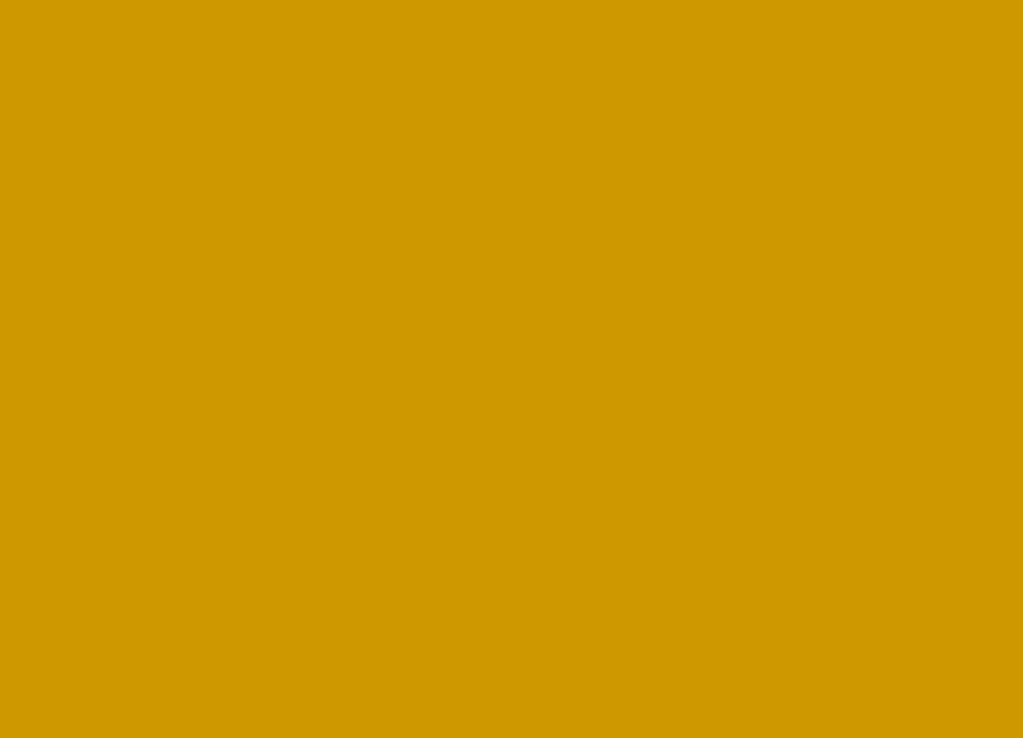
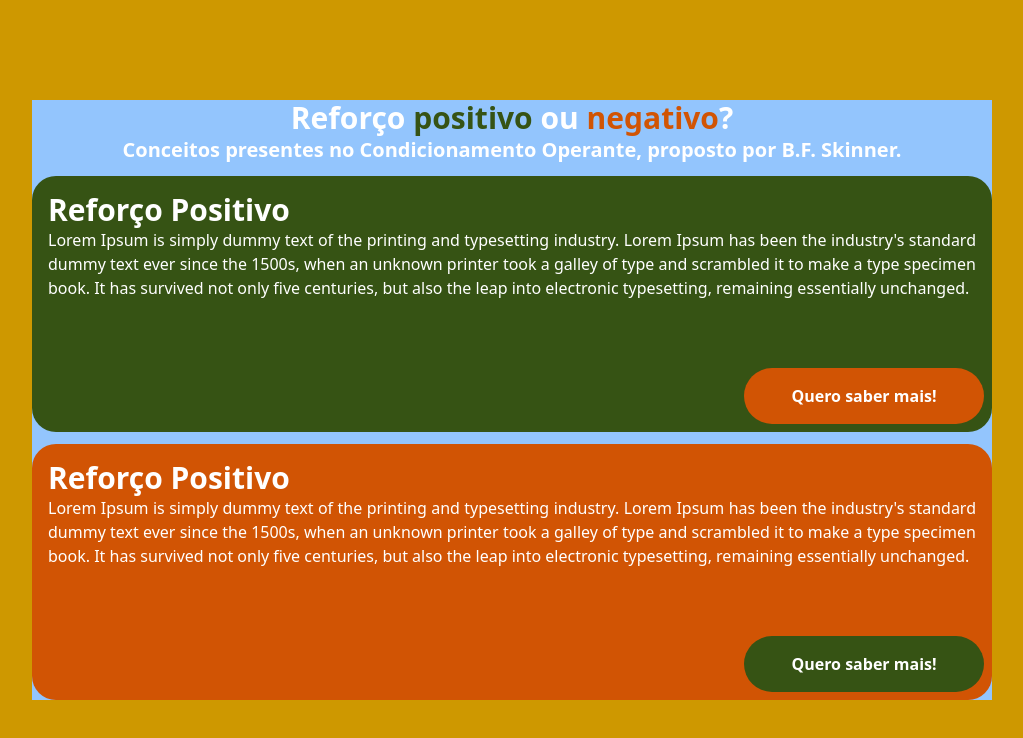
Before and after one commit to afonsomateus21/quiz-cognicao, a React (Vite) app: page /reinforcements-description in a window 1280 px wide. Shown: the top 738 px of the page, without its empty margins (128-1151 px from the left). Built offline with nearby package versions, Linux system fonts and the light colour scheme.

Commit message:
feature: criacao do componente ReinforcementDescriptionCard

```diff
--- /dev/null
+++ b/src/components/ReinforcementeDescriptionCard.tsx
@@ -0,0 +1,18 @@
+import { ReactNode } from "react"
+
+interface ReinforcementeDescriptionCardProps {
+  color: string;
+  children: ReactNode;
+}
+
+export function ReinforcementeDescriptionCard({ color, children } : ReinforcementeDescriptionCardProps) {
+  return (
+    <section className={`${color} w-full h-64 p-4 rounded-3xl relative`}>
+      <h1 className="text-white text-3xl font-bold">Reforço Positivo</h1>
+      <p className="text-white text-justify">Lorem Ipsum is simply dummy text of the printing and typesetting industry. Lorem Ipsum has been the industry's standard dummy text ever since the 1500s, when an unknown printer took a galley of type and scrambled it to make a type specimen book. It has survived not only five centuries, but also the leap into electronic typesetting, remaining essentially unchanged.</p>
+      <div className="absolute right-2 bottom-2">
+        { children }
+      </div>
+    </section>
+  );
+}
--- a/src/pages/DecisionContinueOrStudy.tsx
+++ b/src/pages/DecisionContinueOrStudy.tsx
@@ -18,7 +18,7 @@ export function DecisionContinueOrStudy() {
         </Link>
 
         <div className="flex flex-col gap-3 mt-10">
-          <CustomLink to="/question" color="bg-yellow-600" title="Vamos lá!" />
+          <CustomLink to="/reinforcements-description" color="bg-yellow-600" title="Vamos lá!" />
           <CustomLink to="/question" color="bg-orange-600" title="Não, Brain, eu me garanto!" />
         </div>
 
--- a/src/pages/ReinforcementsDescription.tsx
+++ b/src/pages/ReinforcementsDescription.tsx
@@ -1,7 +1,33 @@
+import { CustomLink } from "../components/CustomLink";
+import { ReinforcementeDescriptionCard } from "../components/ReinforcementeDescriptionCard";
+
 export function ReinforcementsDescription() {
   return (
     <main className="bg-yellow-600 h-screen flex flex-col justify-center">
+      <div className="bg-blue-300 p-2 md:p-0 my-0 mx-auto h-full w-full md:h-3/4 md:w-3/4 flex flex-col justify-between items-center">
+        <div>
+          <h1 className="text-3xl text-center text-white font-bold">Reforço
+            <span className="text-lime-900"> positivo </span>
+            ou <span className="text-orange-600">negativo</span>?
+          </h1>
 
+          <h2 className="text-xl text-white font-bold">Conceitos presentes no Condicionamento Operante, proposto por B.F. Skinner.</h2>
+        </div>
+
+        <ReinforcementeDescriptionCard
+          color="bg-lime-900"
+          children={
+            <CustomLink to="/question" color="bg-orange-600" title="Quero saber mais!" />
+          }
+        />
+
+        <ReinforcementeDescriptionCard
+          color="bg-orange-600"
+          children={
+            <CustomLink to="/question" color="bg-lime-900" title="Quero saber mais!" />
+          }
+        />
+      </div>
     </main>
   );
 }
```
